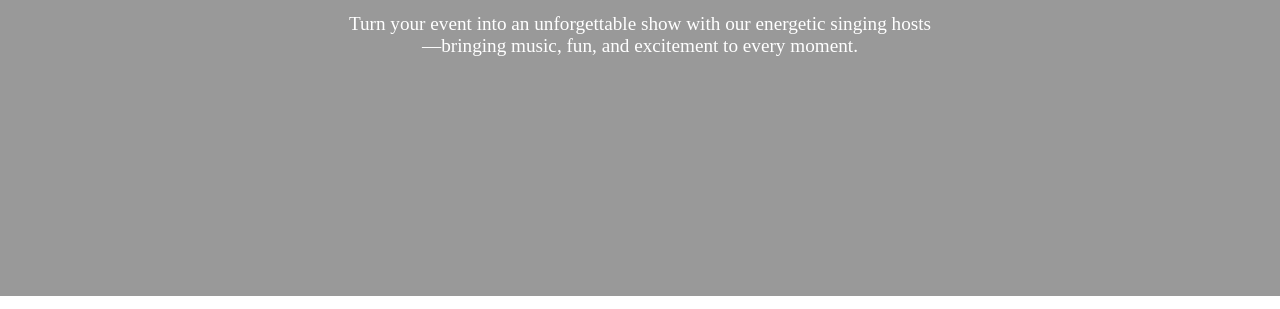
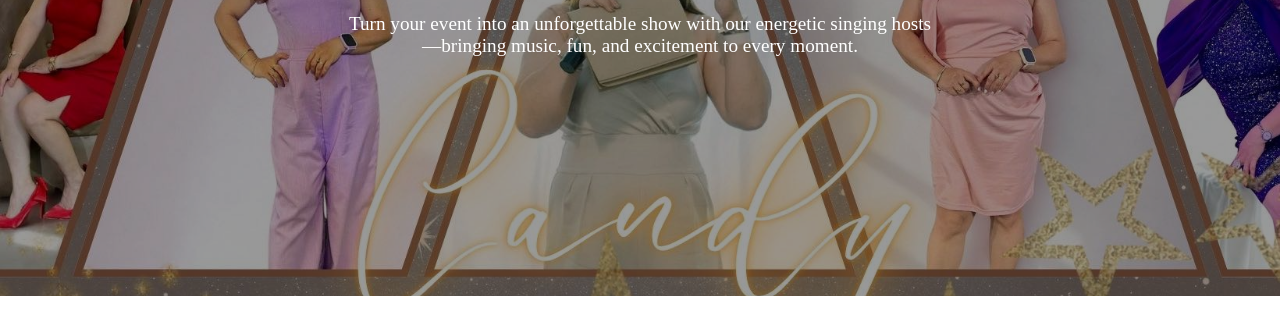
Before and after one commit to hostcandy44/Entertainment-Services, a plain HTML site: page index.html in a window 1280 px wide. Shown: the part 304-613 px from the top of the page. Drawn offline with Linux system fonts and the light colour scheme; files whose address does not match are found by name.

Commit message:
Update style.css

```diff
--- a/style.css
+++ b/style.css
@@ -73,7 +73,7 @@ html {
 
 /* hero section styling */
 .hero {
-    background: url('Images/herobg.jpg') top/cover no-repeat;
+    background: url('herobg.jpg') top/cover no-repeat;
     height: 600px;
     display: flex;
     flex-direction: column;
```
